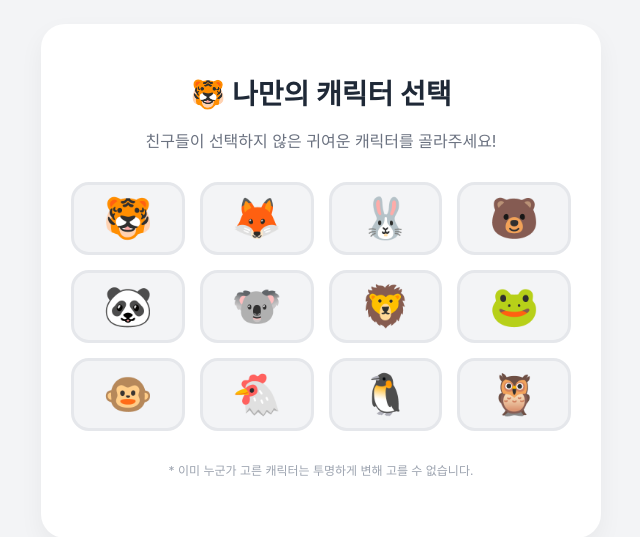
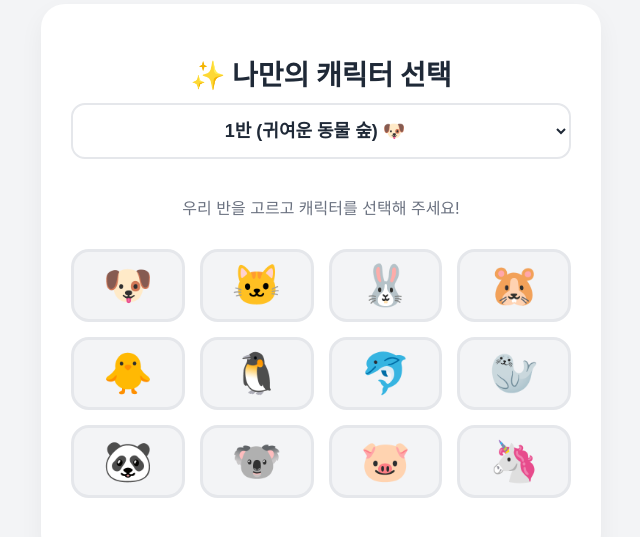
Before and after one commit to licona7608-blip/yaho-quiz, a plain HTML site: page index.html in a window 1280 px wide. Shown: the part 119-656 px from the top of the page, without its empty margins (319-959 px from the left). Drawn offline with Linux system fonts and the light colour scheme.

Commit message:
Update
7개반

```diff
--- a/index.html
+++ b/index.html
@@ -14,11 +14,14 @@
         .screen { display: none; }
         .screen.active { display: block; }
 
+        /* 🚨 추가된 반 선택 드롭다운 디자인 */
+        .class-select { width: 100%; padding: 15px; border: 2px solid #e5e7eb; border-radius: 14px; font-size: 18px; font-weight: bold; color: #1f2937; margin-bottom: 20px; background-color: white; cursor: pointer; text-align: center; }
+        .class-select:focus { border-color: var(--primary); outline: none; }
+
         /* 캐릭터 목록 그리드 */
         .avatar-grid { display: grid; grid-template-columns: repeat(4, 1fr); gap: 15px; margin-bottom: 30px; }
         .avatar-btn { font-size: 40px; background: #f3f4f6; border: 3px solid #e5e7eb; border-radius: 18px; padding: 10px; cursor: pointer; transition: all 0.2s; }
         .avatar-btn:hover { background: #e0e7ff; border-color: var(--primary); transform: scale(1.05); }
-        .avatar-btn.taken { opacity: 0.2; pointer-events: none; background: #d1d5db; border-color: #9ca3af; }
 
         /* 대기실 디자인 */
         .lobby-box { background: #f9fafb; padding: 20px; border-radius: 18px; border: 2px solid #e5e7eb; margin-bottom: 20px; }
@@ -46,15 +49,24 @@
 <body>
 
 <div class="container">
-    <!-- 1단계: 캐릭터(아바타) 선택 화면 -->
     <div id="join-screen" class="screen active">
-        <h1>🐯 나만의 캐릭터 선택</h1>
-        <p>친구들이 선택하지 않은 귀여운 캐릭터를 골라주세요!</p>
+        <h1>✨ 나만의 캐릭터 선택</h1>
+
+        <!-- 🚨 새로 추가된 반 선택 드롭다운 -->
+        <select id="class-select" class="class-select" onchange="changeClass()">
+            <option value="class1">1반 (귀여운 동물 숲) 🐶</option>
+            <option value="class2">2반 (쥬라기 공룡) 🦖</option>
+            <option value="class3">3반 (새콤달콤 과일) 🍎</option>
+            <option value="class4">4반 (맛있는 간식) 🍕</option>
+            <option value="class5">5반 (신비한 우주) 🚀</option>
+            <option value="class6">6반 (부릉부릉 탈것) 🚓</option>
+            <option value="class7">7반 (깊은 바닷속) 🐙</option>
+        </select>
+
+        <p>우리 반을 고르고 캐릭터를 선택해 주세요!</p>
         <div class="avatar-grid" id="avatar-selector"></div>
-        <p style="font-size: 12px; color: #9ca3af;">* 이미 누군가 고른 캐릭터는 투명하게 변해 고를 수 없습니다.</p>
     </div>
 
-    <!-- 2단계: 실시간 대기방 & 내 이름 바꾸기 -->
     <div id="lobby-screen" class="screen">
         <h1>👥 실시간 대기방</h1>
         <div class="lobby-box">
@@ -69,19 +81,16 @@
         <div class="player-grid" id="player-list"></div>
     </div>
 
-    <!-- 3단계: 실시간 퀴즈 화면 -->
     <div id="play-screen" class="screen">
         <div class="quiz-title" id="quiz-text">질문 준비 중...</div>
         <div id="quiz-content"></div>
     </div>
 
-    <!-- 4단계: 정답 제출 완료 대기 화면 -->
     <div id="submitted-screen" class="screen">
         <div class="submitted-msg">🟢 제출이 완료되었습니다!</div>
         <p>친구들이 다 풀거나 선생님이 넘겨줄 때까지 기다려 주세요.</p>
     </div>
 
-    <!-- 5단계: 실시간 점수판 및 시상대 -->
     <div id="leaderboard-screen" class="screen">
         <h1 id="leaderboard-title">📊 현재 실시간 점수판</h1>
         <p>친구들의 성적을 확인해 보세요!</p>
@@ -91,13 +100,24 @@
 
 <script>
     // =======================================================
-    // ⚙️ ✨ [파이소켓 키 입력 부분] ✨
+    // ⚙️ ✨ [여기에 파이소켓 키를 다시 채워주세요] ✨
     // =======================================================
-    const clusterId = "free.blr2";  // 👈 대시보드에서 복사한 Cluster ID 입력
-    const apiKey = "k0tjrwgSEV54W6TclItbi4rFVbcF3KhofYoQDuav";        // 👈 대시보드에서 복사한 API Key 입력
+    const clusterId = "YOUR_CLUSTER_ID";  // 👈 여기에 Cluster ID 입력
+    const apiKey = "YOUR_API_KEY";        // 👈 여기에 API Key 입력
     const channelId = "yaho-quiz-room";
 
-    const allAvatars = ["🐯", "🦊", "🐰", "🐻", "🐼", "🐨", "🦁", "🐸", "🐵", "🐔", "🐧", "🦉"];
+    // 🚨 7개 반을 위한 84개의 테마별 캐릭터 사전(Dictionary) 생성
+    const classAvatars = {
+        "class1": ["🐶", "🐱", "🐰", "🐹", "🐥", "🐧", "🐬", "🦭", "🐼", "🐨", "🐷", "🦄"],
+        "class2": ["🦖", "🦕", "🐊", "🐢", "🦎", "🐍", "🐉", "🐲", "🌋", "☄️", "🦴", "🥚"],
+        "class3": ["🍎", "🍌", "🍉", "🍇", "🍓", "🍑", "🍒", "🍍", "🥝", "🍊", "🍋", "🍈"],
+        "class4": ["🍔", "🍟", "🍕", "🌭", "🍿", "🍩", "🍪", "🍫", "🍬", "🍭", "🍦", "🥞"],
+        "class5": ["🚀", "🛸", "🌍", "🌕", "⭐", "☀️", "🪐", "👨‍🚀", "👽", "🛰️", "🔭", "🌌"],
+        "class6": ["🚗", "🚕", "🚙", "🚌", "🚓", "🚑", "🚒", "🚜", "🛵", "🚲", "🚂", "🚁"],
+        "class7": ["🐙", "🦑", "🦐", "🦞", "🦀", "🐡", "🐠", "🐟", "🦈", "🐋", "🐚", "🫧"]
+    };
+
+    let currentClassId = "class1"; // 기본값 1반
     let takenAvatars = [];
     let socket;
     let myAvatar = "";
@@ -106,28 +126,31 @@
     let currentRoundLocal = -1;
     let hasSubmittedLocal = false;
 
-    // 페이지 열리자마자 백그라운드 클라우드 안테나 자동 수신 시작
-    window.onload = () => {
-        connectWebSocket();
-    };
+    window.onload = () => { connectWebSocket(); };
 
     function showScreen(screenId) {
         document.querySelectorAll('.screen').forEach(s => s.classList.remove('active'));
         document.getElementById(screenId + '-screen').classList.add('active');
     }
 
+    // 🚨 반이 바뀔 때마다 캐릭터 목록을 다시 그려주는 기능
+    function changeClass() {
+        currentClassId = document.getElementById('class-select').value;
+        renderAvatarSelector();
+    }
+
     function connectWebSocket() {
         const url = `wss://${clusterId}.piesocket.com/v3/${channelId}?api_key=${apiKey}&notify_self=0`;
         socket = new WebSocket(url);
+
+        socket.onopen = () => { socket.send("REQUEST_STATE"); };
 
         socket.onmessage = (event) => {
             const parts = event.data.split('|');
             const header = parts[0];
 
             if (header === "SYNC_LOBBY") {
-                if (parts.length > 7) {
-                    updatePlayersAndAvatars(parts[7]);
-                }
+                if (parts.length > 7) updatePlayersAndAvatars(parts[7]);
             }
             else if (header === "SYNC_PLAY") {
                 const round = parseInt(parts[1]);
@@ -139,7 +162,6 @@
                     currentRoundLocal = round;
                     hasSubmittedLocal = false;
                 }
-
                 if (!hasSubmittedLocal) {
                     showScreen('play');
                     renderQuestion(type, text, options);
@@ -157,7 +179,6 @@
                 if (parts.length > 7) renderLeaderboard(parts[7]);
             }
             else if (header === "REQ_RENAME") {
-                // 🚨 선생님이 "이름 변경해라!" 하고 레이더를 날렸을 때 반응
                 const targetAvatar = parts[1];
                 if (myAvatar === targetAvatar) {
                     alert("🚨 선생님이 올바른 이름으로 변경을 요청하셨습니다! 바른 실명으로 변경해 주세요.");
@@ -168,23 +189,35 @@
                 }
             }
             else if (header === "RESET") {
-                // ⏰ 30초가 지나 게임이 폭파되면 전체 동시 리셋
                 alert("⏰ 게임이 종료되어 메인 화면으로 돌아갑니다.");
                 location.reload();
             }
+            else if (header === "REJECT") {
+                const rejectedAvatar = parts[1];
+                if (myAvatar === rejectedAvatar) {
+                    alert("앗! 0.1초 차이로 다른 친구가 먼저 가져갔어요! 다른 캐릭터를 골라주세요.");
+                    myAvatar = "";
+                    myName = "";
+                    showScreen('join');
+                    socket.send("REQUEST_STATE");
+                }
+            }
         };
 
-        // 첫 가동 시 아바타 격자 화면 그리기
         renderAvatarSelector();
     }
 
     function renderAvatarSelector() {
         const grid = document.getElementById('avatar-selector');
         grid.innerHTML = "";
-        allAvatars.forEach(av => {
-            const isTaken = takenAvatars.includes(av);
-            const btnClass = isTaken ? "avatar-btn taken" : "avatar-btn";
-            grid.innerHTML += `<button class="${btnClass}" onclick="selectAvatar('${av}')">${av}</button>`;
+
+        // 🚨 현재 선택된 반의 캐릭터들만 렌더링
+        const avatarsToShow = classAvatars[currentClassId];
+
+        avatarsToShow.forEach(av => {
+            if (!takenAvatars.includes(av)) {
+                grid.innerHTML += `<button class="avatar-btn" onclick="selectAvatar('${av}')">${av}</button>`;
+            }
         });
     }
 
@@ -192,11 +225,8 @@
         if (takenAvatars.includes(avatar)) return;
         myAvatar = avatar;
         myName = "익명의 " + avatar;
-
-        // 1. 클라우드에 "나 이 캐릭터로 들어간다!" 신호 송출
         socket.send(`JOIN|${avatar}`);
 
-        // 2. 대기실 내 화면 준비
         document.getElementById('my-avatar-display').innerText = avatar;
         document.getElementById('nickname-input-lobby').value = "";
         showScreen('lobby');
@@ -206,9 +236,7 @@
         const input = document.getElementById('nickname-input-lobby');
         if (!input.value.trim()) { alert("바른 이름을 입력해 주세요!"); return; }
         myName = input.value.trim();
-        input.style.borderColor = "#e5e7eb"; // 원래 색상 복구
-
-        // 선생님 패드에 이름 변경 패킷 송신
+        input.style.borderColor = "#e5e7eb";
         socket.send(`RENAME|${myAvatar}|${myName}`);
         alert("이름이 정상적으로 저장되었습니다!");
     }
@@ -216,7 +244,6 @@
     function sendAnswer(answer) {
         if (hasSubmittedLocal) return;
         hasSubmittedLocal = true;
-        // 아바타 기준으로 정답 제출 식별
         socket.send(`SUBMIT|${myAvatar}|${answer}`);
         showScreen('submitted');
     }
@@ -243,16 +270,12 @@
     function updatePlayersAndAvatars(jsonStr) {
         try {
             const players = JSON.parse(jsonStr);
-
-            // 실시간으로 선점된 캐릭터 목록을 갱신
             takenAvatars = players.filter(p => !p.isTeacher).map(p => p.avatar);
 
-            // 만약 캐릭터 선택창에 머무는 상태라면 격자판 실시간 새로고침
             if (document.getElementById('join-screen').classList.contains('active')) {
                 renderAvatarSelector();
             }
 
-            // 대기실 리스트 화면 갱신
             const container = document.getElementById('player-list');
             container.innerHTML = "";
             players.forEach(p => {
```
